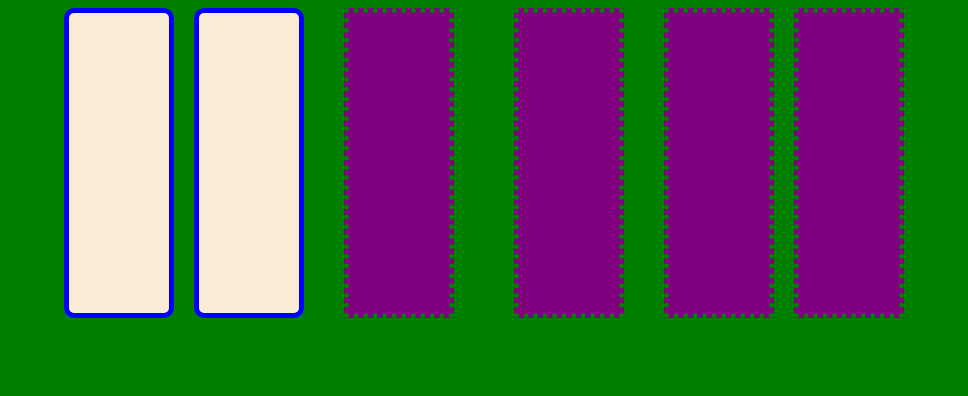
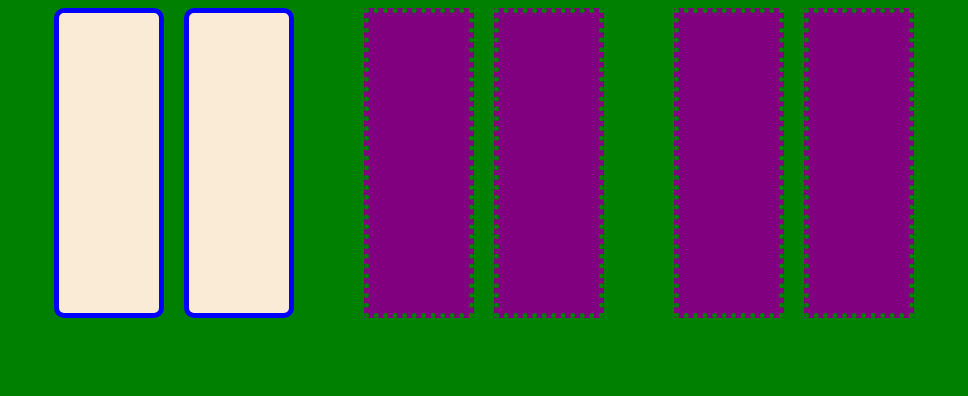
Before and after one commit to sabakupatadze/homework-21, a plain HTML site: page index.html in a window 1280 px wide. Shown: the top 396 px of the page, without its empty margins (156-1124 px from the left). Drawn offline with Linux system fonts and the light colour scheme.

Commit message:
Add files via upload

```diff
--- a/hello.css
+++ b/hello.css
@@ -20,7 +20,6 @@ body{
     display: flex;
     align-items: center;
     gap: 20px;
-
     justify-content: center;
 }
 .div2{
@@ -28,8 +27,8 @@ body{
     width: 100px;
     height: 300px;
     border: 5px dotted green;
-    margin-left: 20px;
-    margin-right: 20px;
+    margin-left: 50px;
+
 
 }
 .div3{
@@ -62,8 +61,8 @@ body{
     background-color: wheat;
     border-left: 2px solid black;
     border-bottom: 2px solid yellow;
-    margin-left: 20px;
-    margin-right: 20px;
+    margin-left: 40px;
+    margin-right: 40px;
 }
 .img3{
     border-radius: 200px;
@@ -84,3 +83,10 @@ body{
     gap: 20px;
    margin-top: 100px;
 }
+.div5{
+    background-color: purple;
+    width: 100px;
+    height: 300px;
+    border: 5px dotted green;
+    margin-right: 50px;
+}
--- a/index.html
+++ b/index.html
@@ -12,7 +12,7 @@
       <div class="div1"></div>
       <div class="div1"></div>
       <div class="div2"></div>
-      <div class="div2"></div>
+      <div class="div5"></div>
       <div class="div3"></div>
       <div class="div3"></div>
     </div>
```
